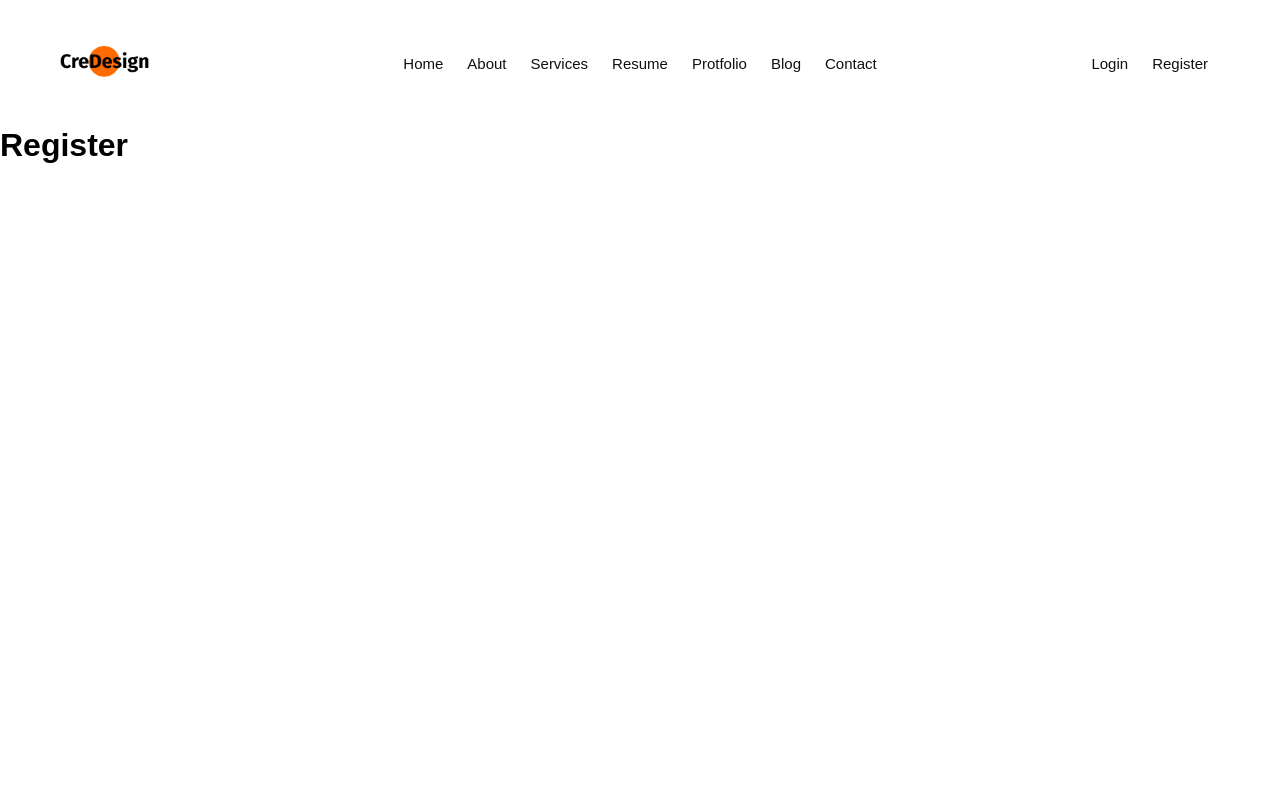
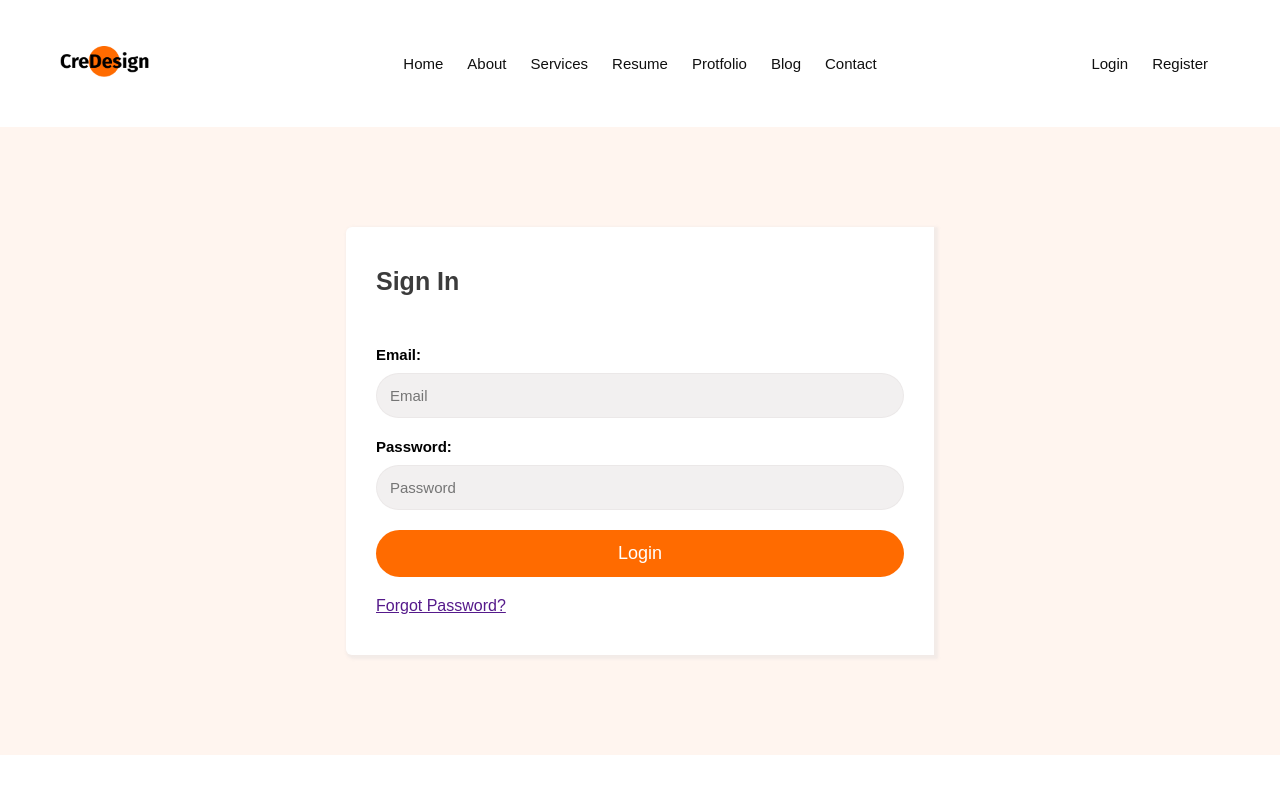
Before and after one commit to chadnitalukder2/laravel-vue-portfolio, a Vue app in the folder vue-breezee-api-protfolio/: page /register in a window 1280 px wide. Shown: the top 794 px of the page. Built offline with nearby package versions, Linux system fonts and the light colour scheme.

Commit message:
register

```diff
--- a/vue-breezee-api-protfolio/src/components/Nav.vue
+++ b/vue-breezee-api-protfolio/src/components/Nav.vue
@@ -78,7 +78,7 @@
                 <router-link :to="{name: 'login'}">Login</router-link>
             </li>
              <li>
-                <router-link :to="{name: 'login'}">Register</router-link>
+                <router-link :to="{name: 'register'}">Register</router-link>
             </li>
             </ul>
         </div>
--- a/vue-breezee-api-protfolio/src/components/Register.vue
+++ b/vue-breezee-api-protfolio/src/components/Register.vue
@@ -1,6 +1,21 @@
 <template>
-    <div>
-        <h1>Register</h1>
+     <div class="container">
+        <div class="left_container">
+            <h1>Sign In</h1>
+            <form >
+
+                    <p for="email">Email:</p>
+                    <input type="email" v-model="email" id="email" required placeholder="Email" />
+
+                    <p for="password">Password:</p>
+                    <input type="password" v-model="password" id="password" required placeholder="Password" />
+
+                <button type="submit">Login</button>
+            </form>
+            <div >
+                <a href="">Forgot Password?</a>
+            </div>
+        </div>
     </div>
 </template>
 
@@ -9,5 +24,58 @@
 </script>
 
 <style lang="scss" scoped>
+.container{
+    padding: 100px 150px;
+    background: #fff5ef;
+
+    .left_container{
+        background: #fff;
+        box-shadow: 2px 2px 3px 2px #e3dfdf7a;
+        padding: 40px 30px;
+        text-align: left;
+        width: 60%;
+        margin: 0 auto;
+        border-radius: 6px 0px 0px 6px;
+        h1{
+            font-size: 25px;
+            padding-bottom: 30px;
+            color: #101010d1;
+        }
+
+            p{
+                color: black;
+                font-size: 15px;
+                font-weight: 700;
+                padding: 20px 0px 10px 0px;
+            }
+            input{
+                width: 100%;
+                padding: 13px;
+                font-size: 15px;
+                border-radius: 50px;
+                border: 1px solid #e3dfdf7a;
+                background: #e3dfdf7a;
+
+                &:focus-visible{
+                     border: 1px solid #ff6b00a6;
+                     outline: none;
+                }
+            }
+            button{
+                    font-size: 18px;
+                    padding: 13px;
+                    margin: 20px 0px;
+                    width: 100%;
+                    border-radius: 50px;
+                    border: #ff6b00;
+                    background: #ff6b00 ;
+                    color: white;
+                    cursor: pointer;
+
+            }
+
+    }
+
+}
 
 </style>
```
